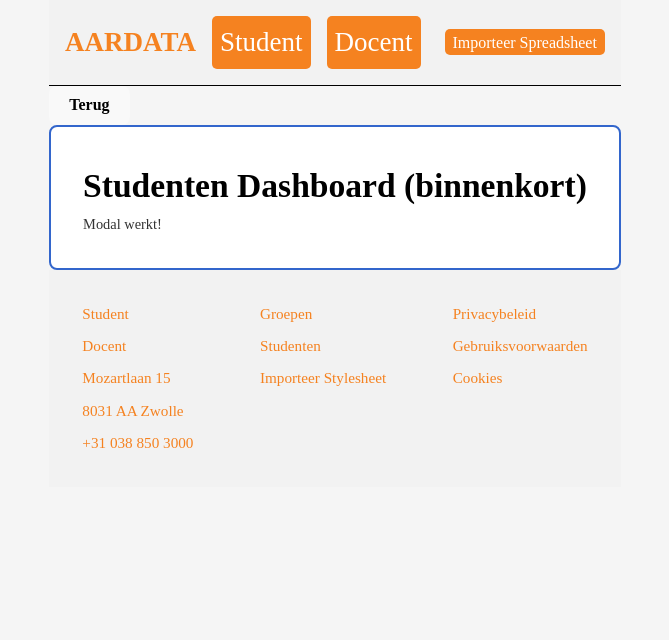
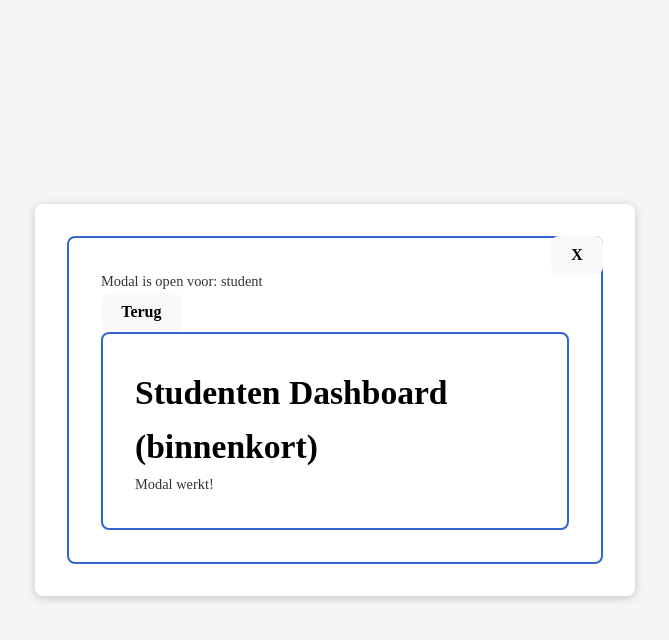
Before and after one commit to OliverDeltion/Herexamen, a React (Vite) app in the folder frontend/: page / in a window 1280 px wide. Both pictures are taken after a click on the button "Student". Shown: the top 640 px of the page, without its empty margins (305-974 px from the left). Built offline with nearby package versions, Linux system fonts and the light colour scheme.

Commit message:
fix selectedRole value

```diff
--- a/frontend/src/pages/DashboardPage.jsx
+++ b/frontend/src/pages/DashboardPage.jsx
@@ -3,6 +3,7 @@ import NavigationBar from "../components/common/NavigationBar";
 import Footer from "../components/common/Footer";
 import StudentDashboard from "../components/dashboard/StudentDashboard";
 import TeacherDashboard from "../components/dashboard/TeacherDashboard";
+import Modal from "../components/common/Modal";
 
 //Styles
 import "../styles/global.css";
@@ -10,53 +11,68 @@ import "../styles/global.css";
 import "../App.css";
 
 const DashboardPage = () => {
-	const [selectedRole, setSelectedRole] = useState("null");
+	const [selectedRole, setSelectedRole] = useState(null);
+	console.log("Selected Role:", selectedRole);
 
 	const handleSelectedRole = (role) => {
 		setSelectedRole(role);
 	};
 
 	const handleBack = () => {
-		setSelectedRole("null");
+		setSelectedRole(null);
 	};
 
 	return (
 		<div>
-			{<NavigationBar />}
+			<NavigationBar />
 			<div className="text-center">
-				{selectedRole === "null" && (
+				{selectedRole === null && (
 					<div className="accounts">
 						<h1 className="text-h1">Selecteer account</h1>
-						<button onClick={() => handleSelectedRole("student")} className="student">
+						<button onClick={() => handleSelectedRole("student")}className="student-button">
 							Student
 						</button>
 						<br />
-						<button onClick={() => handleSelectedRole("docent")} className="docent">
+						<button onClick={() => handleSelectedRole("docent")}className="docent-button">
 							Docent
 						</button>
 					</div>
 				)}
-
-				{selectedRole === "student" && (
-					<div>
+				<Modal isOpen={!!selectedRole} onClose={() => setSelectedRole(null)}>
+					<div
+						style={{
+							padding: "2rem",
+							backgroundColor: "#ffffff",
+							border: "2px solid #3366cc",
+							borderRadius: "8px",
+							color: "#000",
+						}}
+					>
+						{selectedRole === "student" && (
+							<>
+							<p>Modal is open voor: {selectedRole}</p>
 						<button onClick={handleBack} className="student-terug">
 							Terug
 						</button>
-						<StudentDashboard />
-					</div>
-				)}
+								<StudentDashboard />
+							</>
+						)}
 
 				{selectedRole === "docent" && (
-					<div>
+							<>
+						<p>Modal is open voor: {selectedRole}</p>
 						<button onClick={handleBack} className="docent-terug">
 							Terug
 						</button>
-						<TeacherDashboard />
+								<TeacherDashboard />
+							</>
+						)}
 					</div>
-				)}
+				</Modal>
 			</div>
 			<Footer />
 		</div>
+
 	);
 };
 
```
